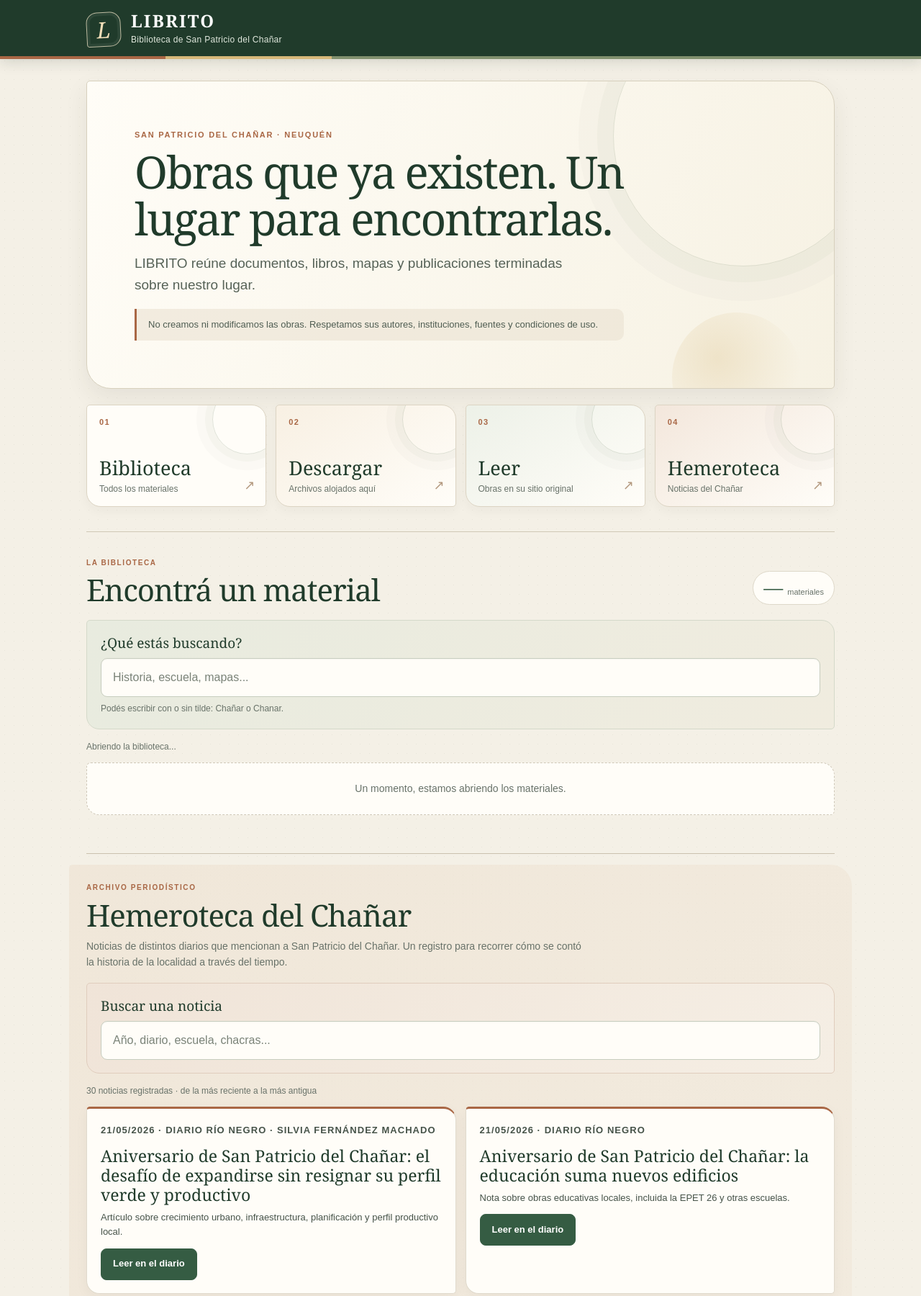
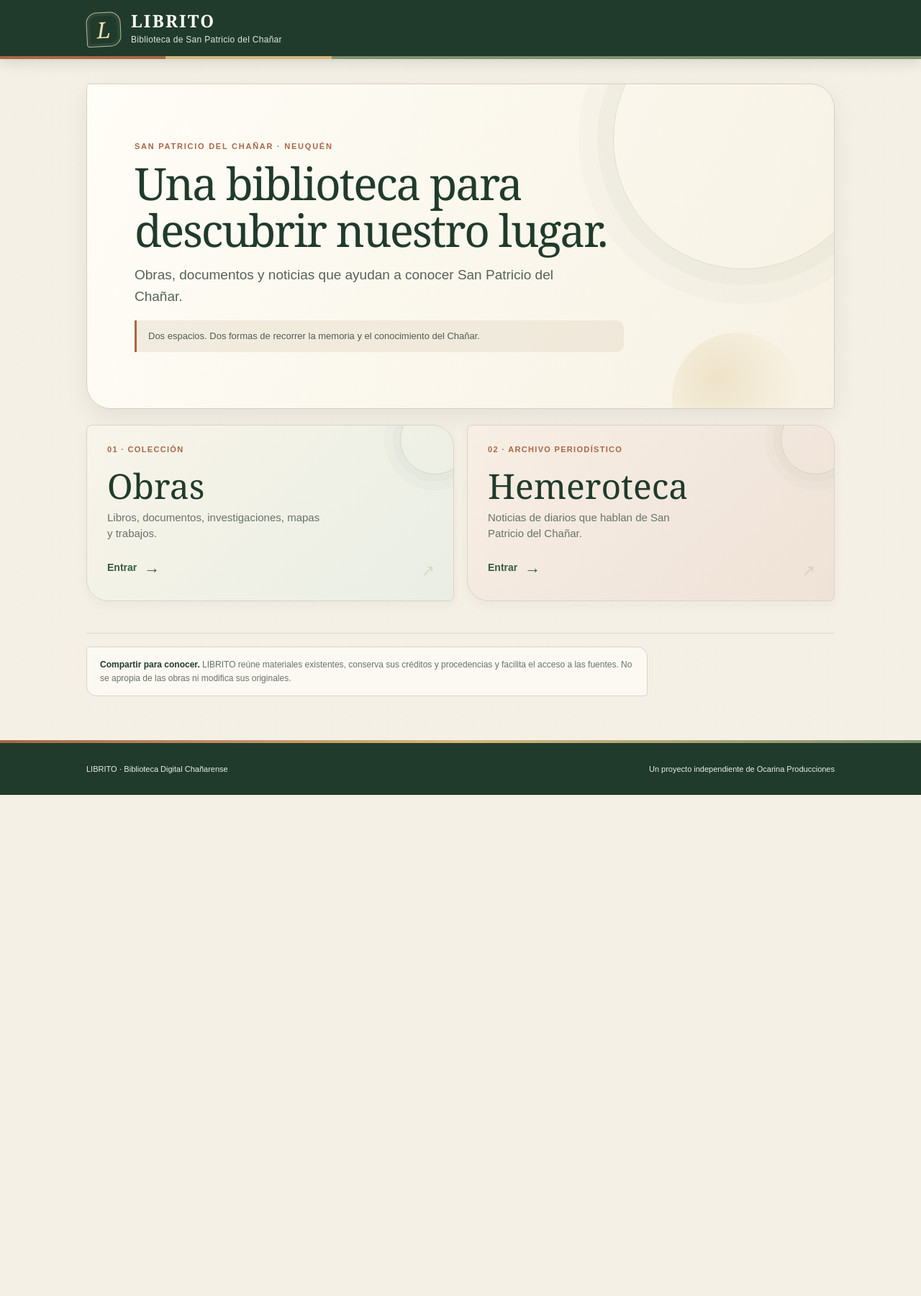
Before and after one commit to eliasmartinezcultural-glitch/LIBRITO, a plain HTML site: page web/index.html in a window 1280 px wide. Shown: the top 1800 px of the page at 72% size. After the commit the page ends 1104 px from the top, so only its background shows below. Drawn offline with Linux system fonts and the light colour scheme.

Commit message:
Sincronizar portada alternativa de LIBRITO

```diff
--- a/web/index.html
+++ b/web/index.html
@@ -3,74 +3,31 @@
 <head>
 <meta charset="utf-8">
 <meta name="viewport" content="width=device-width, initial-scale=1">
-<meta name="theme-color" content="#f6f3ea">
-<meta name="description" content="LIBRITO reúne documentos y obras terminadas sobre San Patricio del Chañar. No crea ni modifica las obras que comparte.">
+<meta name="theme-color" content="#f4f0e6">
+<meta name="description" content="LIBRITO reúne obras, documentos y noticias sobre San Patricio del Chañar.">
 <meta name="color-scheme" content="light">
 <title>LIBRITO · Biblioteca de San Patricio del Chañar</title>
 <link rel="stylesheet" href="estilos.css">
 </head>
-<body>
+<body class="inicio">
 <a class="salto" href="#contenido">Saltar al contenido</a>
-<header class="encabezado">
-  <div class="contenedor encabezado-interior">
-    <a class="marca" href="../" aria-label="LIBRITO, inicio">
-      <span class="marca-dibujo" aria-hidden="true">L</span>
-      <span><strong>LIBRITO</strong><small>Biblioteca de San Patricio del Chañar</small></span>
-    </a>
-  </div>
-</header>
+<header class="encabezado"><div class="contenedor encabezado-interior">
+<a class="marca" href="./" aria-label="LIBRITO, inicio"><span class="marca-dibujo" aria-hidden="true">L</span><span><strong>LIBRITO</strong><small>Biblioteca de San Patricio del Chañar</small></span></a>
+</div></header>
 <main class="contenedor" id="contenido">
-  <section class="presentacion" aria-labelledby="titulo-principal">
-    <p class="lugar">SAN PATRICIO DEL CHAÑAR · NEUQUÉN</p>
-    <h1 id="titulo-principal">Obras que ya existen. Un lugar para encontrarlas.</h1>
-    <p class="bajada">LIBRITO reúne documentos, libros, mapas y publicaciones terminadas sobre nuestro lugar.</p>
-    <p class="regla">No creamos ni modificamos las obras. Respetamos sus autores, instituciones, fuentes y condiciones de uso.</p>
-  </section>
-  <nav class="puertas" aria-label="Elegí por dónde entrar">
-    <a class="puerta" href="#coleccion"><span class="puerta-numero" aria-hidden="true">01</span><span class="puerta-titulo">Biblioteca</span><span class="puerta-ayuda">Todos los materiales</span></a>
-    <a class="puerta" href="#descargas"><span class="puerta-numero" aria-hidden="true">02</span><span class="puerta-titulo">Descargar</span><span class="puerta-ayuda">Archivos alojados aquí</span></a>
-    <a class="puerta" href="#lecturas"><span class="puerta-numero" aria-hidden="true">03</span><span class="puerta-titulo">Leer</span><span class="puerta-ayuda">Obras en su sitio original</span></a>
-    <a class="puerta" href="#hemeroteca"><span class="puerta-numero" aria-hidden="true">04</span><span class="puerta-titulo">Hemeroteca</span><span class="puerta-ayuda">Noticias del Chañar</span></a>
-  </nav>
-  <section class="coleccion" id="coleccion" aria-labelledby="titulo-coleccion">
-    <div class="titulo-coleccion">
-      <div><p class="sobrelinea">LA BIBLIOTECA</p><h2 id="titulo-coleccion">Encontrá un material</h2></div>
-      <p class="cantidad"><strong id="total-documentos" aria-live="polite">—</strong><span>materiales</span></p>
-    </div>
-    <div class="buscador-zona">
-      <label for="buscador">¿Qué estás buscando?</label>
-      <div class="buscador-fila">
-        <input id="buscador" type="search" placeholder="Historia, escuela, mapas..." autocomplete="off" spellcheck="false" aria-describedby="ayuda-busqueda">
-        <button id="limpiar-busqueda" class="limpiar" type="button" hidden>Limpiar</button>
-      </div>
-      <p class="ayuda-busqueda" id="ayuda-busqueda">Podés escribir con o sin tilde: Chañar o Chanar.</p>
-    </div>
-    <p class="contador" id="contador" role="status" aria-live="polite">Abriendo la biblioteca...</p>
-    <div id="coleccion-lista" class="lista-documentos" aria-busy="true">
-      <p class="estado">Un momento, estamos abriendo los materiales.</p>
-    </div>
-  </section>
-  <section class="hemeroteca" id="hemeroteca" aria-labelledby="titulo-hemeroteca">
-    <p class="sobrelinea">ARCHIVO PERIODÍSTICO</p>
-    <h2 id="titulo-hemeroteca">Hemeroteca del Chañar</h2>
-    <p class="hemeroteca-intro">Noticias de distintos diarios que mencionan a San Patricio del Chañar. Un registro para recorrer cómo se contó la historia de la localidad a través del tiempo.</p>
-    <div class="hemeroteca-filtros"><label for="buscador-hemeroteca">Buscar una noticia</label><input id="buscador-hemeroteca" type="search" placeholder="Año, diario, escuela, chacras..." autocomplete="off" spellcheck="false"></div>
-    <p class="hemeroteca-contador" id="contador-hemeroteca" role="status" aria-live="polite">Abriendo la hemeroteca...</p>
-    <div id="lista-hemeroteca" class="hemeroteca-lista" aria-busy="true"><p class="estado">Un momento, estamos reuniendo las noticias.</p></div>
-    <p class="hemeroteca-nota">LIBRITO no reproduce artículos periodísticos. Conserva sus referencias, autorías, fechas y enlaces para consultar cada noticia en el medio que la publicó. La selección se ampliará con nuevas búsquedas y aportes documentales.</p>
-  </section>
-  <section class="nota-biblioteca" aria-label="Cómo funciona LIBRITO">
-    <p><strong>Una aclaración importante.</strong> Algunos archivos están alojados en LIBRITO. Otros se consultan en la institución o sitio que los publicó. Cada material indica claramente dónde se abre y qué condiciones tiene.</p>
-  </section>
+<section class="presentacion inicio-presentacion" aria-labelledby="titulo-principal">
+<p class="lugar">SAN PATRICIO DEL CHAÑAR · NEUQUÉN</p>
+<h1 id="titulo-principal">Una biblioteca para descubrir nuestro lugar.</h1>
+<p class="bajada">Obras, documentos y noticias que ayudan a conocer San Patricio del Chañar.</p>
+<p class="regla">Dos espacios. Dos formas de recorrer la memoria y el conocimiento del Chañar.</p>
+</section>
+<nav class="puertas puertas-principales" aria-label="Elegí una sección">
+<a class="puerta puerta-obras" href="../obras.html"><span class="puerta-numero">01 · COLECCIÓN</span><span class="puerta-titulo">Obras</span><span class="puerta-ayuda">Libros, documentos, investigaciones, mapas y trabajos.</span><span class="puerta-entrada">Entrar <span aria-hidden="true">→</span></span></a>
+<a class="puerta puerta-hemeroteca" href="../hemeroteca.html"><span class="puerta-numero">02 · ARCHIVO PERIODÍSTICO</span><span class="puerta-titulo">Hemeroteca</span><span class="puerta-ayuda">Noticias de diarios que hablan de San Patricio del Chañar.</span><span class="puerta-entrada">Entrar <span aria-hidden="true">→</span></span></a>
+</nav>
+<section class="nota-biblioteca nota-inicio" aria-label="Cómo funciona LIBRITO">
+<p><strong>Compartir para conocer.</strong> LIBRITO reúne materiales existentes, conserva sus créditos y procedencias y facilita el acceso a las fuentes. No se apropia de las obras ni modifica sus originales.</p>
+</section>
 </main>
-<footer class="pie">
-  <div class="contenedor pie-interior">
-    <span>LIBRITO · Biblioteca Digital Chañarense</span>
-    <span>Un proyecto independiente de Ocarina Producciones</span>
-  </div>
-</footer>
-<script src="biblioteca.js"></script>
-<script src="hemeroteca.js"></script>
-<noscript><p class="sin-script">Para consultar la biblioteca, activá JavaScript en tu navegador.</p></noscript>
-</body>
-</html>
+<footer class="pie"><div class="contenedor pie-interior"><span>LIBRITO · Biblioteca Digital Chañarense</span><span>Un proyecto independiente de Ocarina Producciones</span></div></footer>
+</body></html>
```
